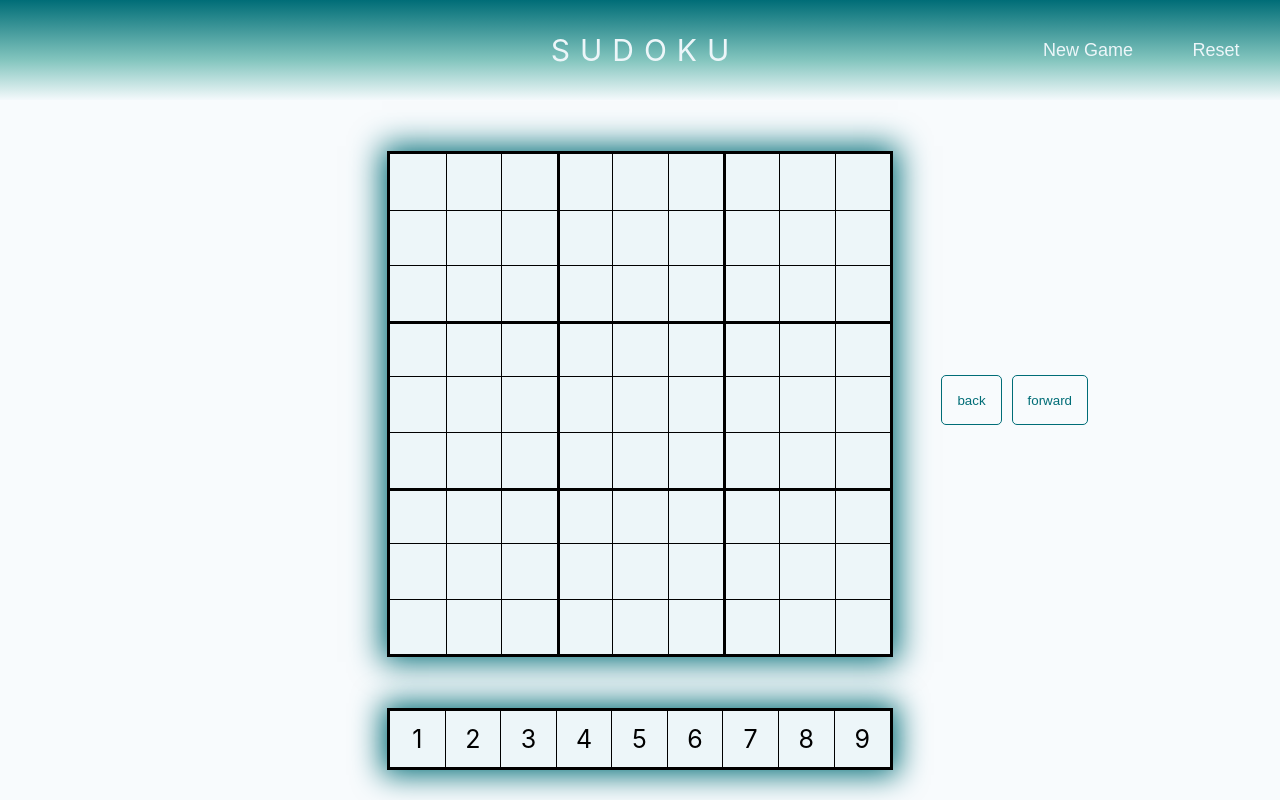
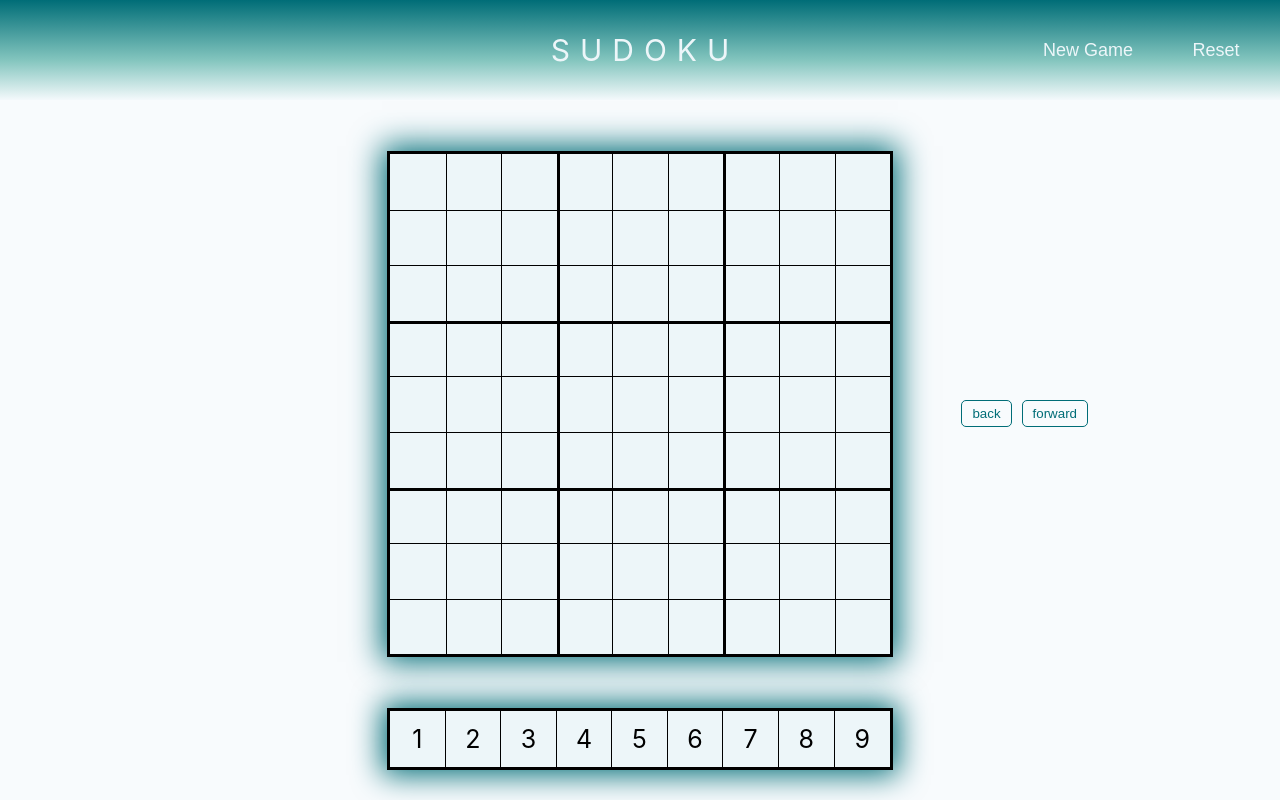
Before and after one commit to olyt/sudoku, a React (Create React App) app: page / in a window 1280 px wide. Built offline with nearby package versions, Linux system fonts and the light colour scheme.

Commit message:
more styles

```diff
--- a/src/components/Buttons/HistoryButton.tsx
+++ b/src/components/Buttons/HistoryButton.tsx
@@ -46,7 +46,7 @@ const animation = (
 `;
 
 const HistoryButton = styled(BasicButton)<TStyledProps>`
-  padding: 10px 15px;
+  padding: 5px 10px;
   box-sizing: border-box;
   border: 1px solid ${({ theme }) => theme.primary};
   color: ${({ theme }) => theme.primary};
--- a/src/components/History/History.tsx
+++ b/src/components/History/History.tsx
@@ -8,13 +8,12 @@ import {
 } from '../../context/history/operations';
 
 const HistoryWrapper = styled.div`
-  max-height: 50px;
   position: absolute;
-  top: 0;
-  bottom: 0;
+  top: 50%;
   right: 15%;
   margin: auto;
   display: flex;
+  align-items: center;
   gap: 10px;
 `;
 
```
